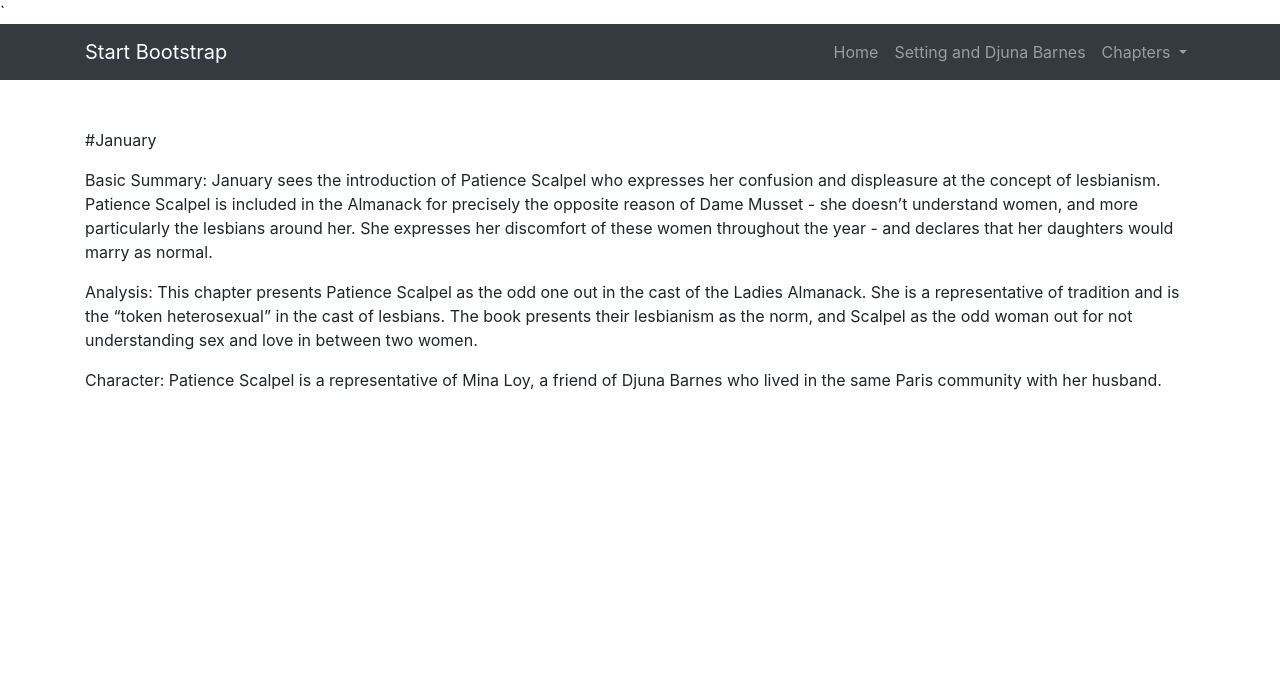
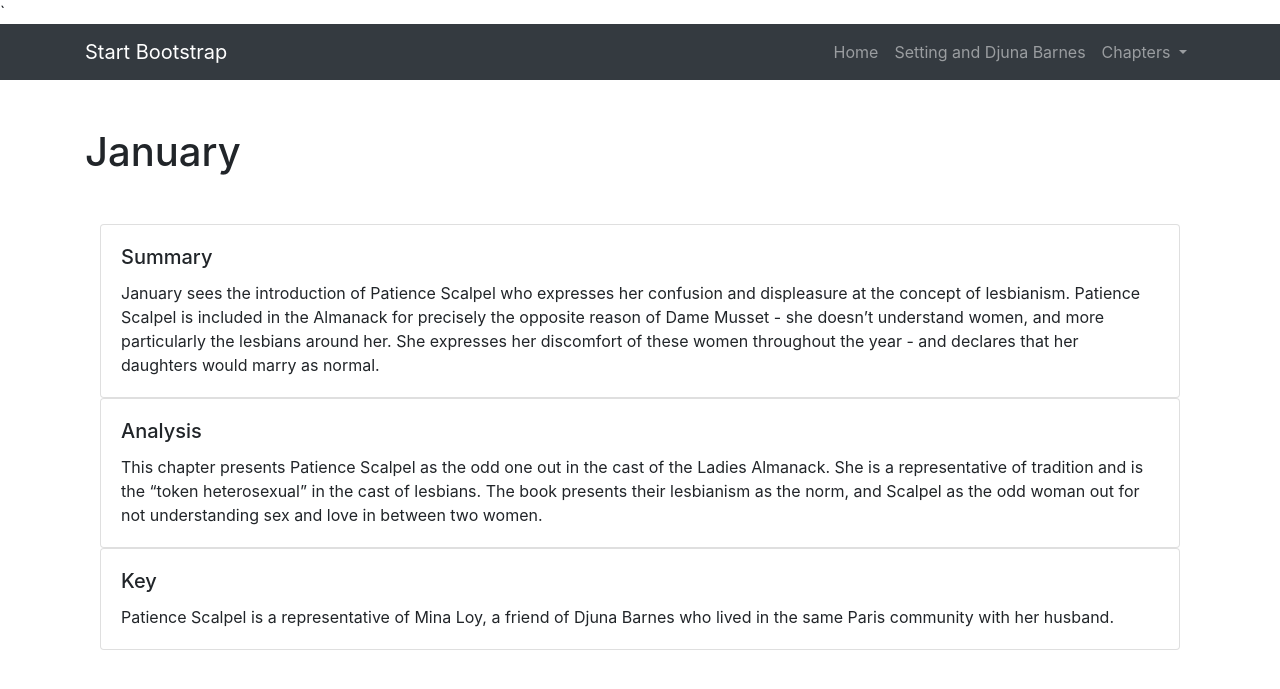
Before and after one commit to ns5ub/LadiesAlmanackGloss, a Jekyll site: the page built from _chapters/january.md, in a window 1280 px wide. Shown: the top 689 px of the page. Built offline with Jekyll 4.4.1, drawn with Linux system fonts in a browser that asks for light colours; nearby versions of some CDN libraries; library files that are not in the unit come from our copies.

Commit message:
Update january.md

```diff
--- a/_chapters/january.md
+++ b/_chapters/january.md
@@ -4,12 +4,25 @@ layout: template
 filename: _chapters/january.html
 ---
 
-#January
-
-Basic Summary: January sees the introduction of Patience Scalpel who expresses her confusion and displeasure at the concept of lesbianism. Patience Scalpel is included in the Almanack for precisely the opposite reason of Dame Musset - she doesn’t understand women, and more particularly the lesbians around her. She expresses her discomfort of these women throughout the year - and declares that her daughters would marry as normal.
-
-
-Analysis: This chapter presents Patience Scalpel as the odd one out in the cast of the Ladies Almanack. She is a representative of tradition and is the “token heterosexual” in the cast of lesbians. The book presents their lesbianism as the norm, and Scalpel as the odd woman out for not understanding sex and love in between two women.
-
-
-Character: Patience Scalpel is a representative of Mina Loy, a friend of Djuna Barnes who lived in the same Paris community with her husband.
+<h1>January</h1>
+<br>
+<div class="container">
+      <div class="card">
+          <div class="card-body">
+                <h5 class="card-title">Summary</h5>
+                <p class="card-text"> January sees the introduction of Patience Scalpel who expresses her confusion and displeasure at the concept of lesbianism. Patience Scalpel is included in the Almanack for precisely the opposite reason of Dame Musset - she doesn’t understand women, and more particularly the lesbians around her. She expresses her discomfort of these women throughout the year - and declares that her daughters would marry as normal.  </p>
+          </div>
+      </div>
+      <div class="card">
+          <div class="card-body">
+                <h5 class="card-title">Analysis</h5>
+                <p class="card-text"> This chapter presents Patience Scalpel as the odd one out in the cast of the Ladies Almanack. She is a representative of tradition and is the “token heterosexual” in the cast of lesbians. The book presents their lesbianism as the norm, and Scalpel as the odd woman out for not understanding sex and love in between two women. </p>
+          </div>
+      </div>
+      <div class="card">
+          <div class="card-body">
+                <h5 class="card-title">Key</h5>
+                <p class="card-text"> Patience Scalpel is a representative of Mina Loy, a friend of Djuna Barnes who lived in the same Paris community with her husband. </p>
+          </div>
+      </div>
+</div>
```
